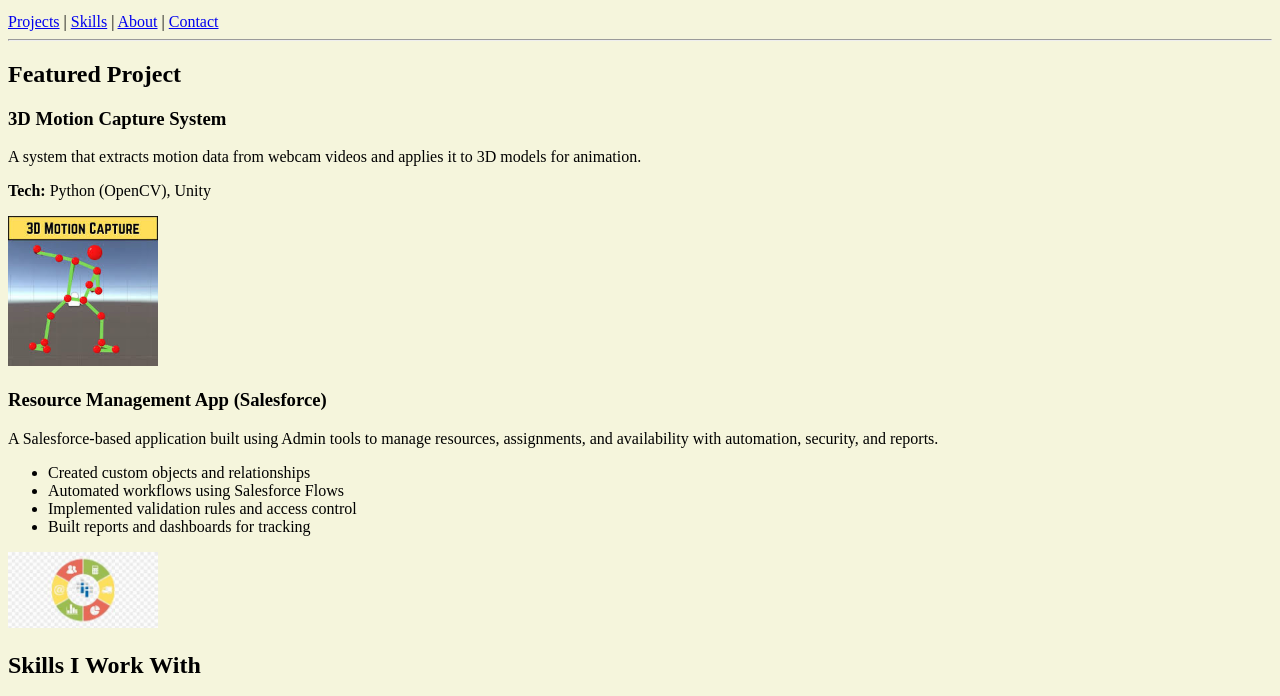
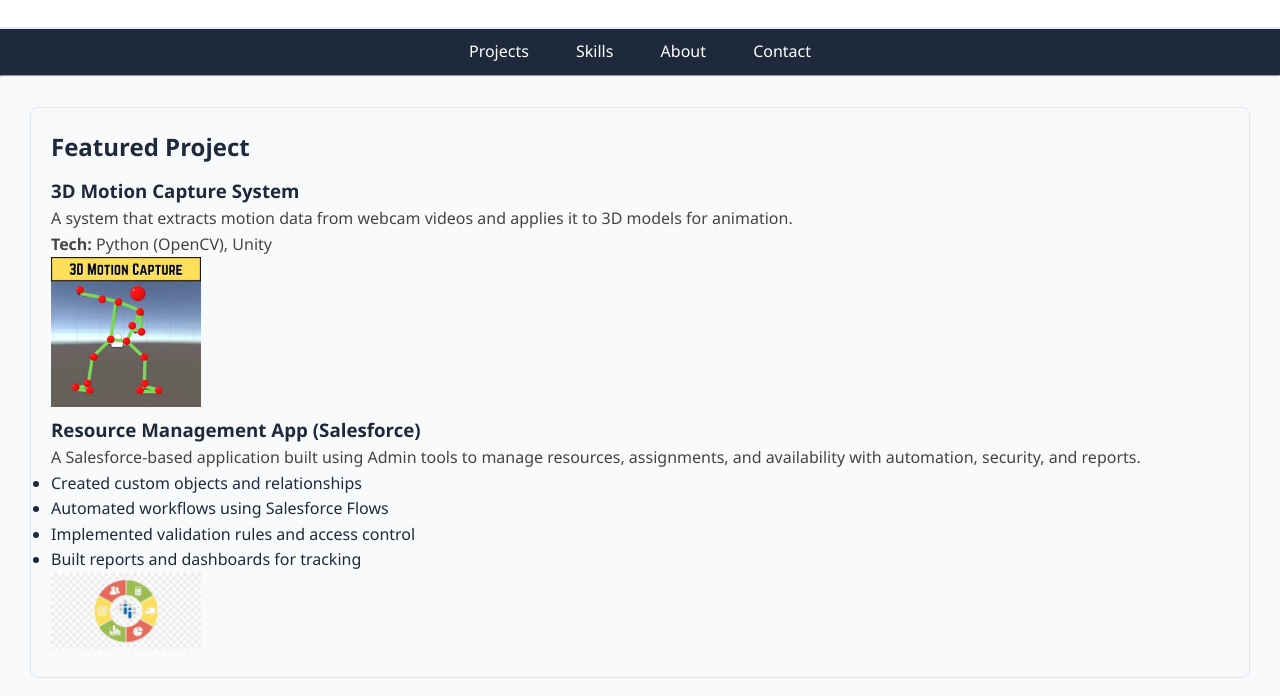
Before and after one commit to snehchakrapani/frontend-portfolio, a plain HTML site: page Week 1/portfolio/index.html in a window 1280 px wide. Shown: the part 135-831 px from the top of the page. Drawn offline with Linux system fonts and the light colour scheme.

Commit message:
linked css, after making code changes

```diff
--- a/Week 1/portfolio/index.html
+++ b/Week 1/portfolio/index.html
@@ -3,12 +3,13 @@
 <head>
   <meta charset="UTF-8">
   <title>Sneh | Portfolio</title>
-  <Style>
+  <link rel="stylesheet" href="style.css">
+  <!-- <Style>
     body{
       background-color: beige;
       color: black;
     }
-  </Style>
+ -->
 </head>
 <body>
 <header class="header">
```
